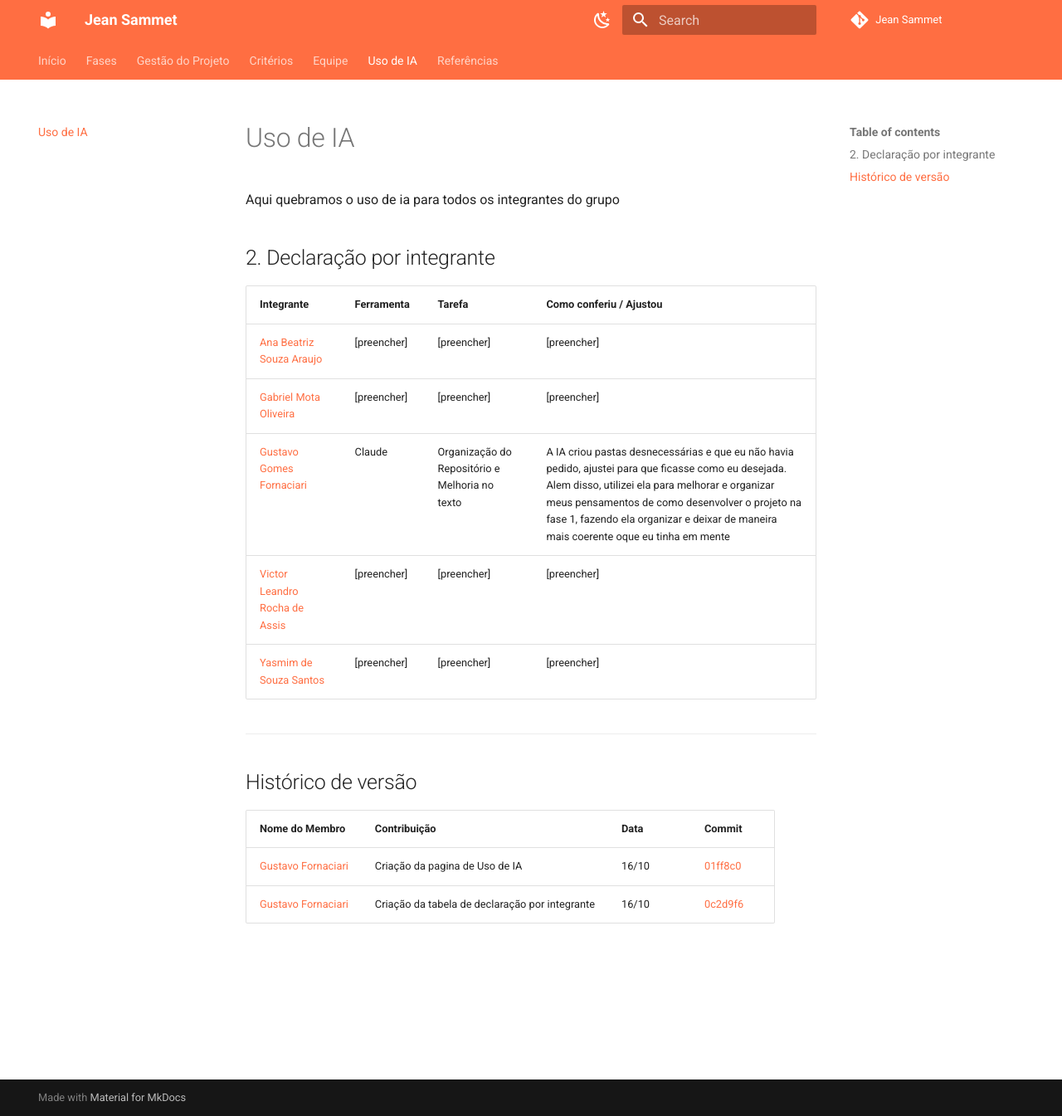
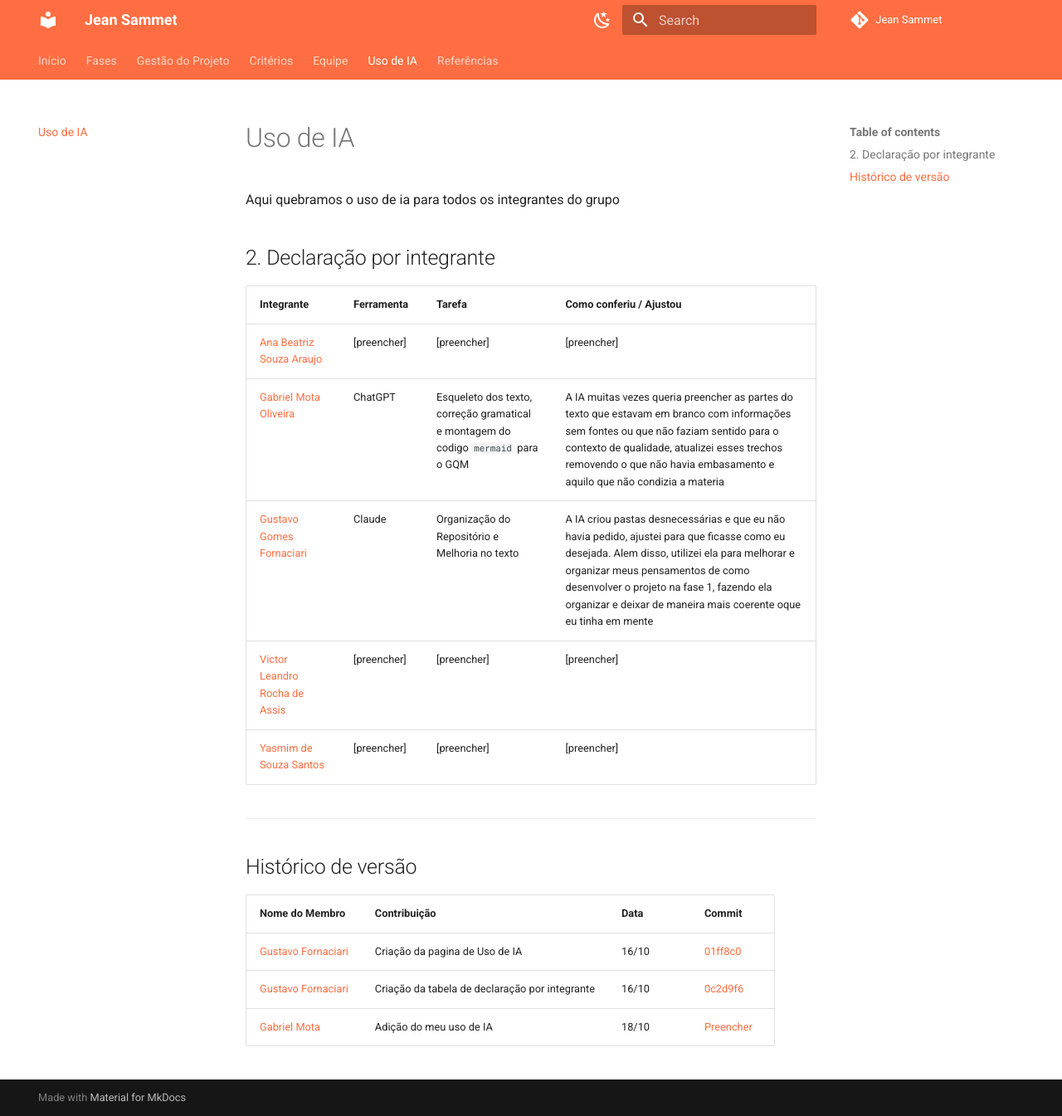
Before and after one commit to FCTE-Qualidade-de-Software-1/2026-2_T02_JEAN_SAMMET, an MkDocs documentation site: the page built from docs/usoDeIA/IA.md, in a window 1280 px wide and 1345 px high. Shown: the whole window at 83% size. Built offline with MkDocs 1.6.1 and Material for MkDocs 9.7.7, drawn with Linux system fonts in a browser that asks for light colours; comment, search, counter and statistics services are not loaded.

Commit message:
docs: Adição do meu uso de IA

```diff
--- a/docs/usoDeIA/IA.md
+++ b/docs/usoDeIA/IA.md
@@ -6,7 +6,7 @@ Aqui quebramos o uso de ia para todos os integrantes do grupo
 | Integrante | Ferramenta | Tarefa | Como conferiu / Ajustou |
 | :--- | :--- | :--- | :--- |
 | [Ana Beatriz Souza Araujo](https://github.com/AnnaBeatrizAraujo) | [preencher] | [preencher] | [preencher] |
-| [Gabriel Mota Oliveira](https://github.com/Gabro-MO) | [preencher] | [preencher] | [preencher] | [preencher] |
+| [Gabriel Mota Oliveira](https://github.com/Gabro-MO) | ChatGPT | Esqueleto dos texto, correção gramatical e montagem do codigo `mermaid` para o GQM | A IA muitas vezes queria preencher as partes do texto que estavam em branco com informações sem fontes ou que não faziam sentido para o contexto de qualidade, atualizei esses trechos removendo o que não havia embasamento e aquilo que não condizia a materia |
 | [Gustavo Gomes Fornaciari](https://github.com/gugofo) | Claude | Organização do Repositório e Melhoria no texto | A IA criou pastas desnecessárias e que eu não havia pedido, ajustei para que ficasse como eu desejada. Alem disso, utilizei ela para melhorar e organizar meus pensamentos de como desenvolver o projeto na fase 1, fazendo ela organizar e deixar de maneira mais coerente oque eu tinha em mente |
 | [Victor Leandro Rocha de Assis](https://github.com/VitorlagesNA) | [preencher] | [preencher] | [preencher] |
 | [Yasmim de Souza Santos](https://github.com/eii-yahs) | [preencher] | [preencher] | [preencher] | [preencher] |
@@ -19,3 +19,4 @@ Aqui quebramos o uso de ia para todos os integrantes do grupo
 | :--- | :--- | :--- | :--- |
 | [Gustavo Fornaciari](https://github.com/GUGOFO) | Criação da pagina de Uso de IA | 16/10 | [01ff8c0](https://github.com/FCTE-Qualidade-de-Software-1/2026-2_T02_JEAN_SAMMET/commit/01ff8c068acf9852cc2864b581c2cfdf57f3c98c) |
 | [Gustavo Fornaciari](https://github.com/GUGOFO) | Criação da tabela de declaração por integrante | 16/10 | [0c2d9f6](https://github.com/FCTE-Qualidade-de-Software-1/2026-2_T02_JEAN_SAMMET/commit/0c2d9f6fde47aac27495fd2db2f1bc4ddf610677) |
+| [Gabriel Mota](https://github.com/Gabro-MO) | Adição do meu uso de IA | 18/10 | [Preencher]() |
```
